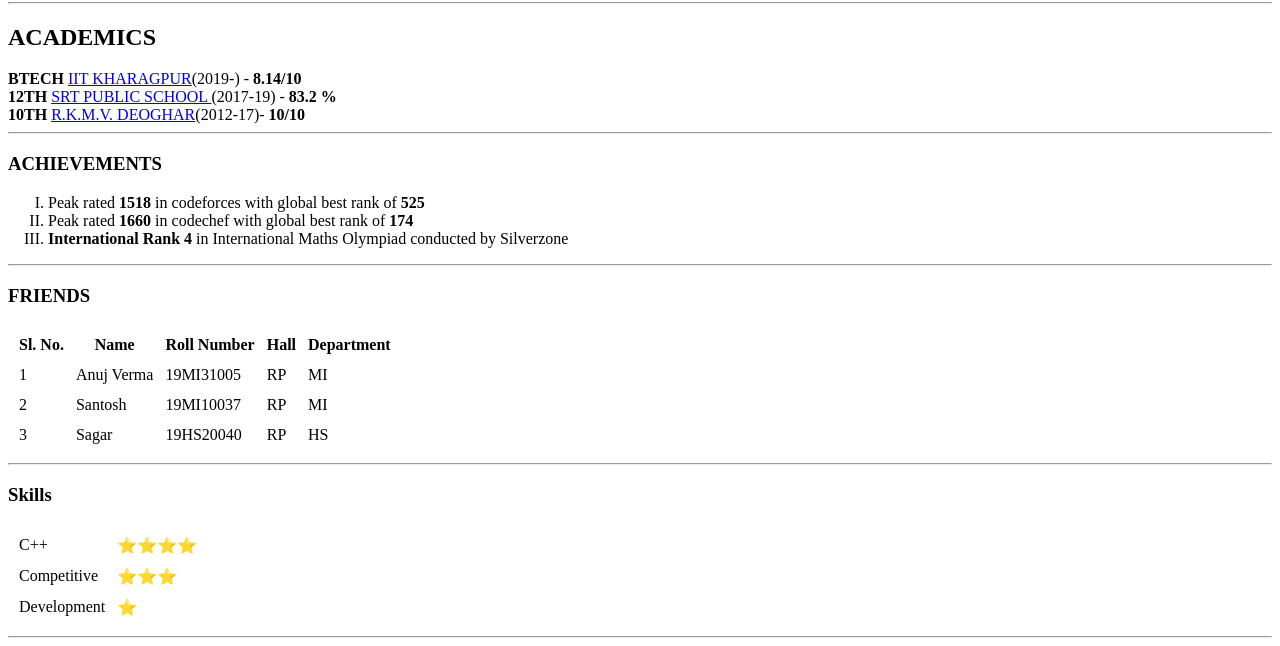
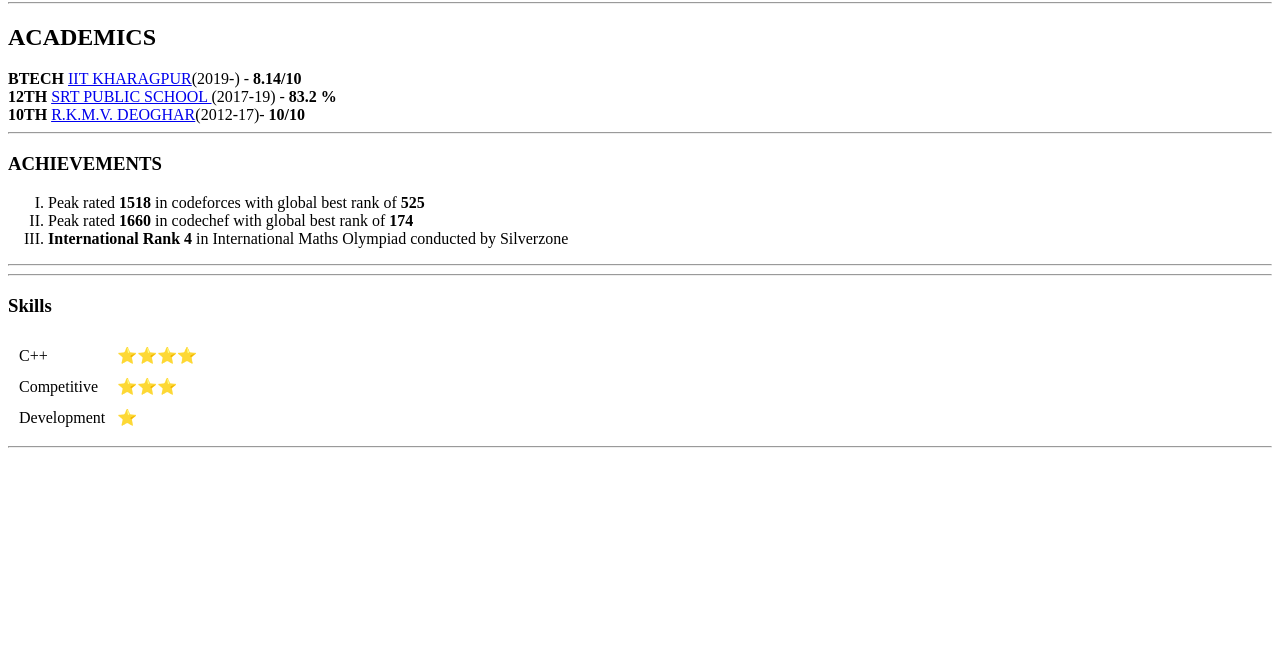
Before and after one commit to Vishalrkm/CV, a plain HTML site: page index.html in a window 1280 px wide. Shown: the part 241-887 px from the top of the page. After the commit the page ends 800 px from the top, so only its background shows below. Drawn offline with Linux system fonts and the light colour scheme.

Commit message:
Add files via upload

```diff
--- a/index.html
+++ b/index.html
@@ -35,7 +35,7 @@
     <li><strong>International Rank 4</strong> in International Maths Olympiad conducted by Silverzone <br></li>
   </ol>
   <hr>
-  <h3>FRIENDS</h3>
+  <!-- <h3>FRIENDS</h3>
   <table cellspacing = "10">
     <thead>
       <tr>
@@ -67,7 +67,7 @@
       <td>RP</td>
       <td>HS</td>
     </tr>
-  </table>
+  </table> -->
   <hr>
   <h3>Skills</h3>
   <table cellspacing = "10">
```
